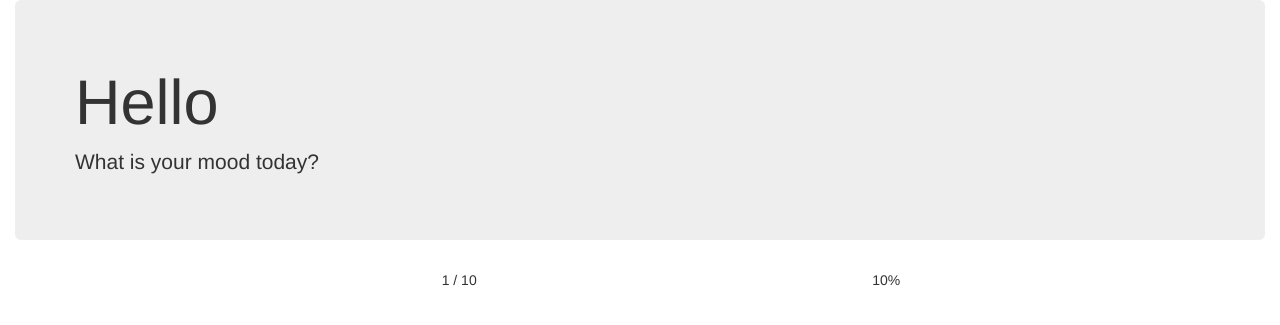
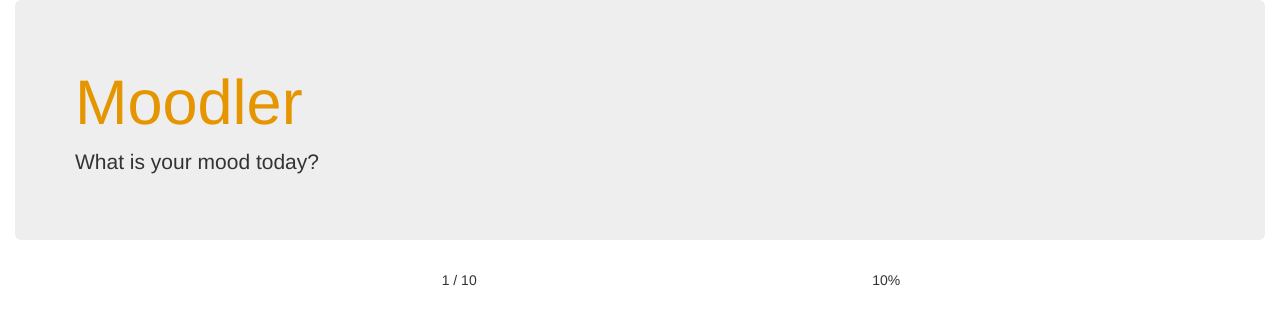
Before and after one commit to DragonBe/moodler, a PHP site: the page made by web/views/list.twig in a window 1280 px wide. Shown: the top 325 px of the page. Run offline with PHP 8.4, Linux system fonts and the light colour scheme; the template is opened without the code that fills it: most values are stand-ins (such as "Sample title", 1, 10 or a date in 2020); some libraries are stand-ins or nearby versions.

Commit message:
Changing the logo for easy clicking

```diff
--- a/web/assets/css/style.css
+++ b/web/assets/css/style.css
@@ -1,3 +1,6 @@
+a, a:hover {
+    text-decoration: none;
+}
 div.smiley {
     display: block;
     width: 82px;
@@ -25,3 +28,6 @@ div.sad {
 div.crying {
     background-position: -487px -13px;
 }
+.moodler-orange {
+    color: #e59500;
+}
--- a/web/views/list.twig
+++ b/web/views/list.twig
@@ -18,7 +18,7 @@
     <body>
         <div class="container-fluid">
             <div class="jumbotron">
-                <h1>Hello</h1>
+                <h1><a href="{{ app.url_generator.generate('home') }}" title="Let's go again"><span class="moodler-orange">Moodler</span></a></h1>
                 <p>What is your mood today?</p>
             </div>
             {% for mood in list %}
--- a/web/views/main.twig
+++ b/web/views/main.twig
@@ -18,7 +18,7 @@
     <body>
         <div class="container-fluid">
             <div class="jumbotron">
-                <h1>Hello</h1>
+                <h1><a href="{{ app.url_generator.generate('home') }}" title="Let's go again"><span class="moodler-orange">Moodler</span></a></h1>
                 <p>What is your mood today?</p>
             </div>
             <div class="row">
```
Also changed, not shown: tests/MoodlerTest/ConfigTest.php (+4 -4 lines), tests/MoodlerTest/_files/config.ini (+6 -0 lines).
